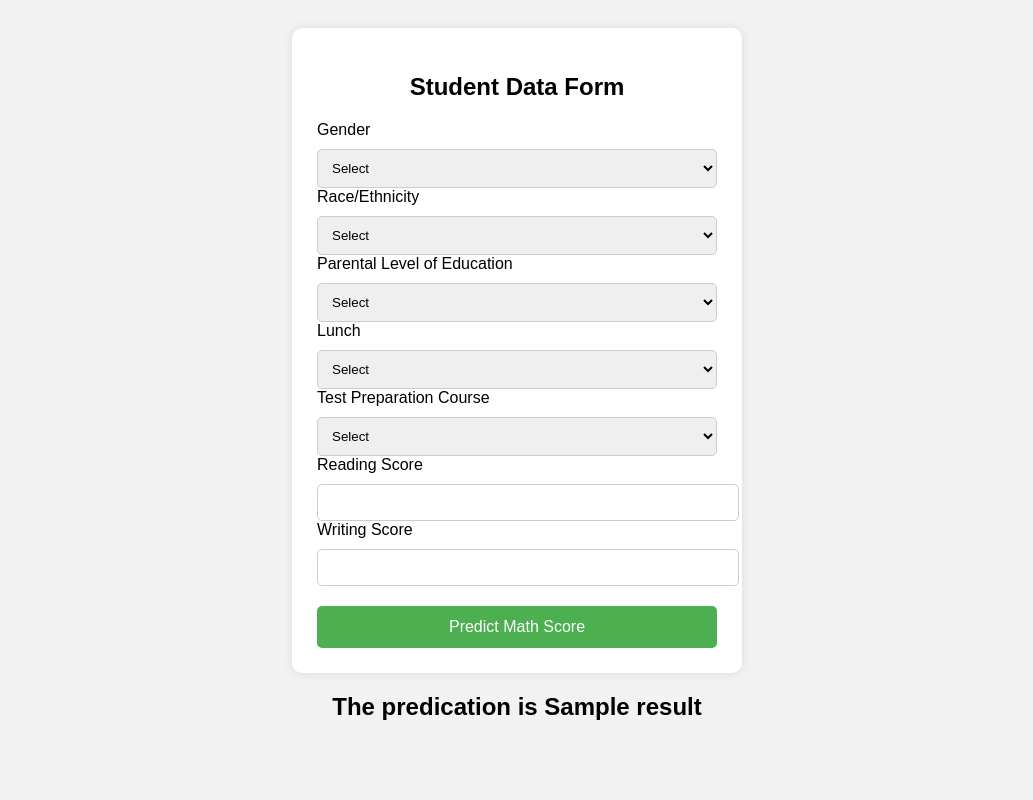
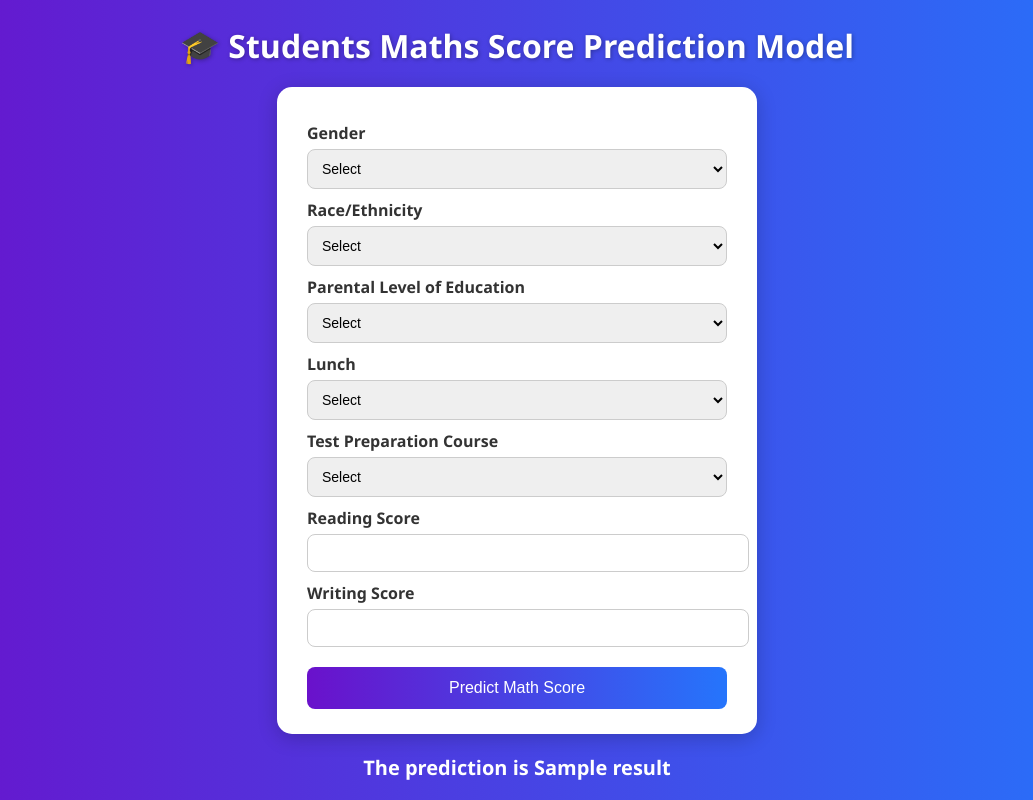
Before and after one commit to Blaze-sketch-ally/mlproject, a Flask app: template templates/home.html in a window 1280 px wide. Shown: the whole page, without its empty margins (123-1156 px from the left). Run offline with Flask 3, Linux system fonts and the light colour scheme; the template is opened without the code that fills it: most values are stand-ins (such as "Sample title", 1, 10 or a date in 2020).

Commit message:
modify homepage commit

```diff
--- a/templates/home.html
+++ b/templates/home.html
@@ -2,48 +2,102 @@
 <html lang="en">
   <head>
     <meta charset="UTF-8" />
-    <title>Student Performance Prediction</title>
+    <title>Students Maths Score Prediction Model</title>
     <style>
       body {
-        font-family: Arial, sans-serif;
-        padding: 20px;
-        background-color: #f2f2f2;
+        font-family: "Segoe UI", sans-serif;
+        margin: 0;
+        padding: 0;
+        background: linear-gradient(to right, #6a11cb, #2575fc);
+        min-height: 100vh;
+        display: flex;
+        flex-direction: column;
+        align-items: center;
+        justify-content: center;
       }
+
+      h1 {
+        color: white;
+        text-align: center;
+        margin-bottom: 20px;
+        text-shadow: 1px 1px 4px rgba(0, 0, 0, 0.3);
+      }
+
       form {
-        background-color: white;
-        padding: 25px;
-        border-radius: 10px;
-        width: 400px;
-        margin: auto;
-        box-shadow: 0 0 10px rgba(0, 0, 0, 0.1);
+        background: white;
+        padding: 25px 30px;
+        border-radius: 15px;
+        width: 420px;
+        box-shadow: 0 4px 20px rgba(0, 0, 0, 0.2);
+        animation: fadeIn 0.8s ease-in-out;
       }
+
+      label {
+        font-weight: bold;
+        margin-top: 10px;
+        display: block;
+        color: #333;
+      }
+
       input,
       select {
         width: 100%;
         padding: 10px;
-        margin-top: 10px;
-        border-radius: 5px;
+        margin-top: 5px;
+        border-radius: 8px;
         border: 1px solid #ccc;
+        font-size: 14px;
+        transition: 0.3s;
       }
+
+      input:focus,
+      select:focus {
+        border-color: #2575fc;
+        box-shadow: 0 0 5px rgba(37, 117, 252, 0.5);
+        outline: none;
+      }
+
       button {
         margin-top: 20px;
         padding: 12px;
         width: 100%;
-        background-color: #4caf50;
+        background: linear-gradient(to right, #6a11cb, #2575fc);
         border: none;
         color: white;
         font-size: 16px;
-        border-radius: 5px;
+        border-radius: 8px;
+        cursor: pointer;
+        transition: 0.3s ease-in-out;
       }
+
+      button:hover {
+        background: linear-gradient(to right, #2575fc, #6a11cb);
+        transform: scale(1.03);
+      }
+
       h2 {
         text-align: center;
+        margin-top: 20px;
+        color: white;
+        font-size: 20px;
+      }
+
+      @keyframes fadeIn {
+        from {
+          opacity: 0;
+          transform: translateY(-10px);
+        }
+        to {
+          opacity: 1;
+          transform: translateY(0);
+        }
       }
     </style>
   </head>
   <body>
+    <h1>🎓 Students Maths Score Prediction Model</h1>
+
     <form action="{{url_for('predict_datapoint')}}" method="post">
-      <h2>Student Data Form</h2>
-
       <label for="gender">Gender</label>
       <select name="gender" required>
         <option value="">Select</option>
@@ -96,6 +150,7 @@
 
       <button type="submit">Predict Math Score</button>
     </form>
-    <h2>The predication is {{result}}</h2>
+
+    <h2>The prediction is {{result}}</h2>
   </body>
 </html>
```
